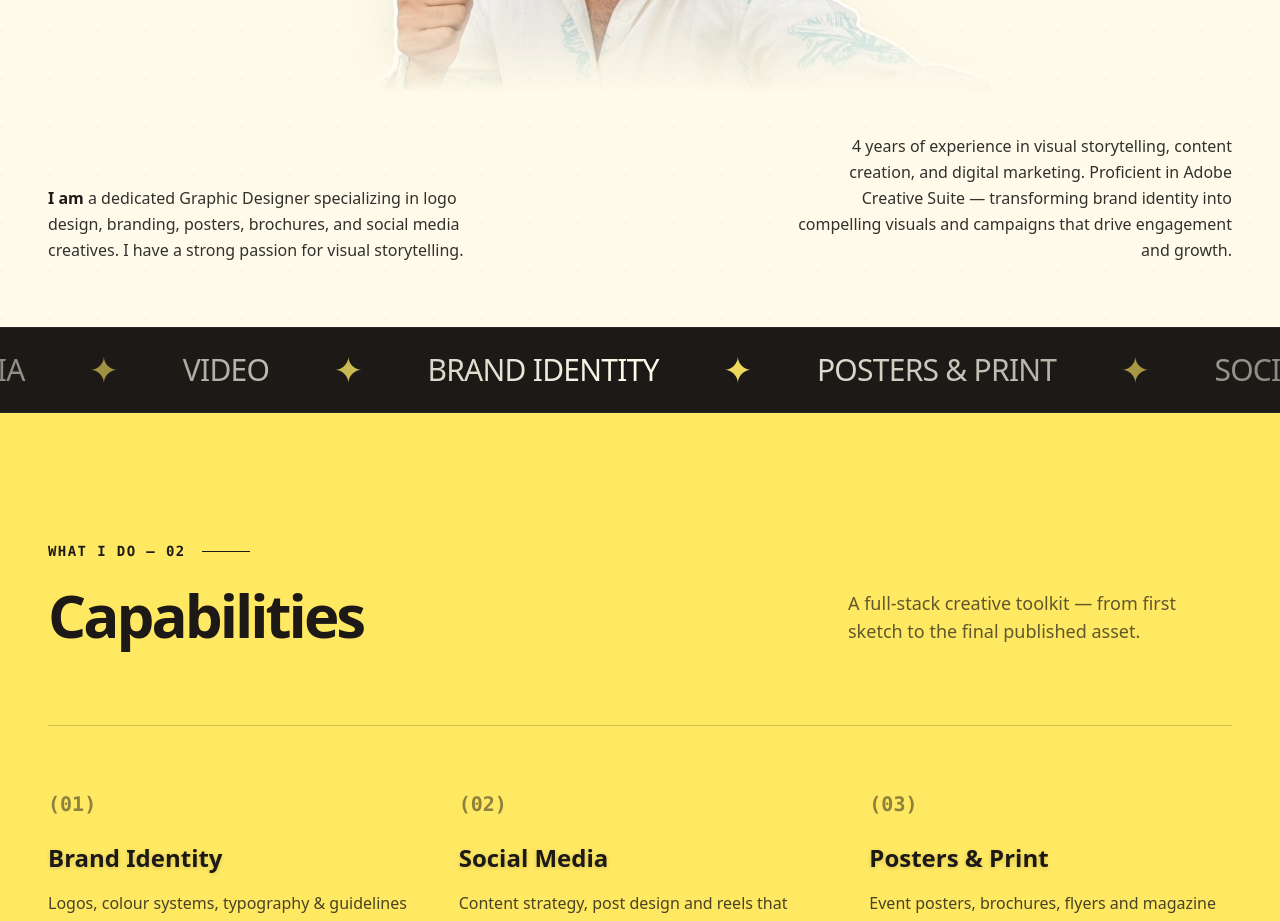
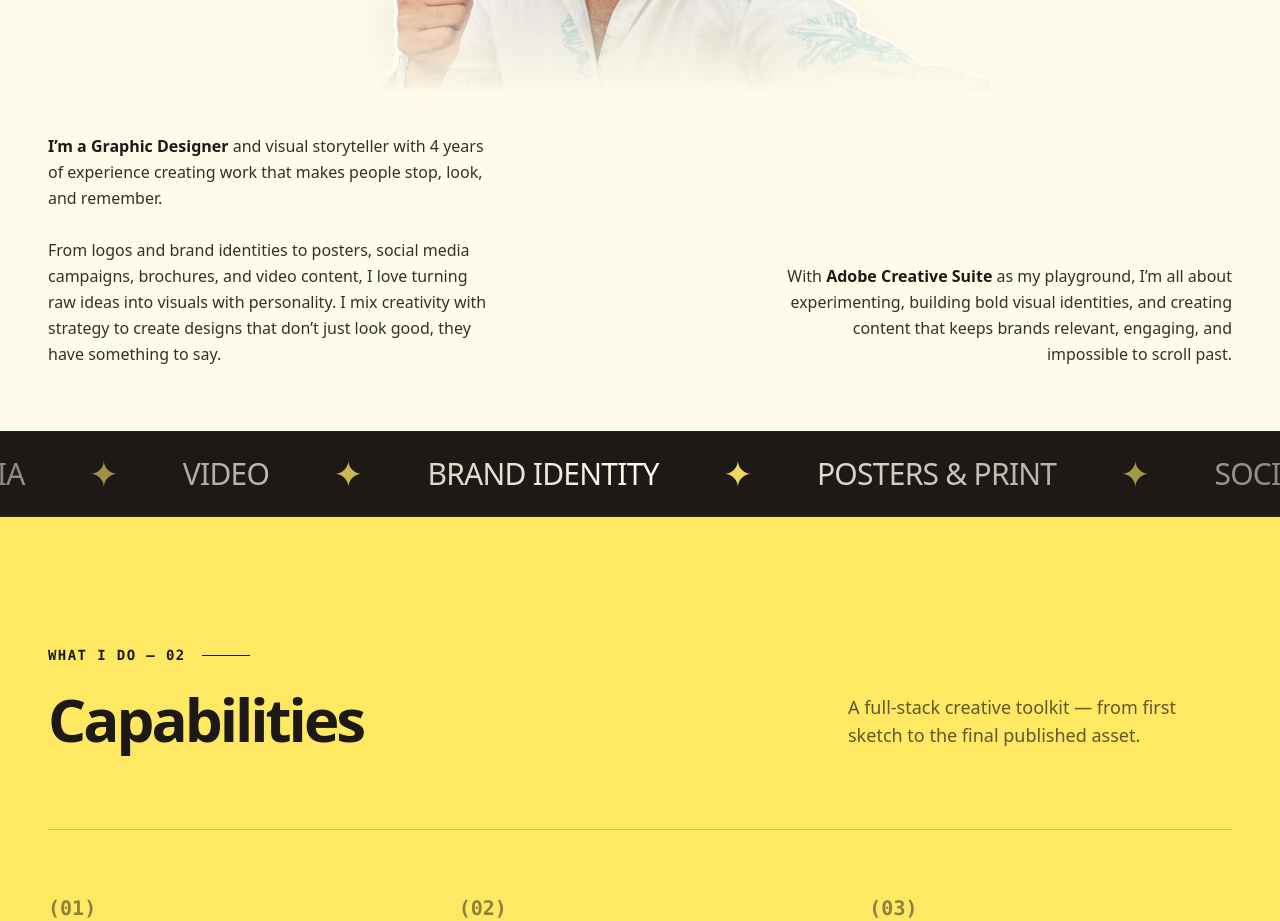
Before and after one commit to mariyam00786/mujeebrahman, a Next.js app: page / in a window 1280 px wide. Shown: the part 1300-2221 px from the top of the page. Built offline with nearby package versions, Linux system fonts and the light colour scheme.

Commit message:
feat: update hero bio with new content and formatting

```diff
--- a/src/components/DesignerProfile.tsx
+++ b/src/components/DesignerProfile.tsx
@@ -87,7 +87,7 @@ export default function DesignerProfile() {
             transition={{ duration: 0.8, delay: 0.4 }}
             className="w-full md:max-w-md"
           >
-            <p className="text-sm md:text-base text-primary/90 leading-relaxed font-medium" dangerouslySetInnerHTML={{ __html: paragraphLeft.replace('I am', '<span class="font-bold text-primary text-base">I am</span>') }} />
+            <p className="text-sm md:text-base text-primary/90 leading-relaxed font-medium" dangerouslySetInnerHTML={{ __html: paragraphLeft }} />
           </motion.div>
 
           <motion.div
@@ -97,7 +97,7 @@ export default function DesignerProfile() {
             transition={{ duration: 0.8, delay: 0.6 }}
             className="w-full md:max-w-md text-left md:text-right"
           >
-            <p className="text-sm md:text-base text-primary/90 leading-relaxed font-medium" dangerouslySetInnerHTML={{ __html: paragraphRight.replace('B.Com Computer Applications', '<span class="font-bold text-primary text-base">B.Com Computer Applications</span>') }} />
+            <p className="text-sm md:text-base text-primary/90 leading-relaxed font-medium" dangerouslySetInnerHTML={{ __html: paragraphRight }} />
           </motion.div>
         </div>
       </div>
--- a/src/data/content.ts
+++ b/src/data/content.ts
@@ -3,8 +3,8 @@ export const content = {
     topTextLeft: "i'm",
     topTextRight: "graphic",
     mainText: "DESIGNER",
-    paragraphLeft: "I am a dedicated Graphic Designer specializing in logo design, branding, posters, brochures, and social media creatives. I have a strong passion for visual storytelling.",
-    paragraphRight: "4 years of experience in visual storytelling, content creation, and digital marketing. Proficient in Adobe Creative Suite — transforming brand identity into compelling visuals and campaigns that drive engagement and growth.",
+    paragraphLeft: "<span class=\"font-bold text-primary text-base\">I’m a Graphic Designer</span> and visual storyteller with 4 years of experience creating work that makes people stop, look, and remember.<br/><br/>From logos and brand identities to posters, social media campaigns, brochures, and video content, I love turning raw ideas into visuals with personality. I mix creativity with strategy to create designs that don’t just look good, they have something to say.",
+    paragraphRight: "With <span class=\"font-bold text-primary text-base\">Adobe Creative Suite</span> as my playground, I’m all about experimenting, building bold visual identities, and creating content that keeps brands relevant, engaging, and impossible to scroll past.",
     image: "/images/work/hero-portrait.png" // User needs to provide this cutout
   },
   marquee: {
```
